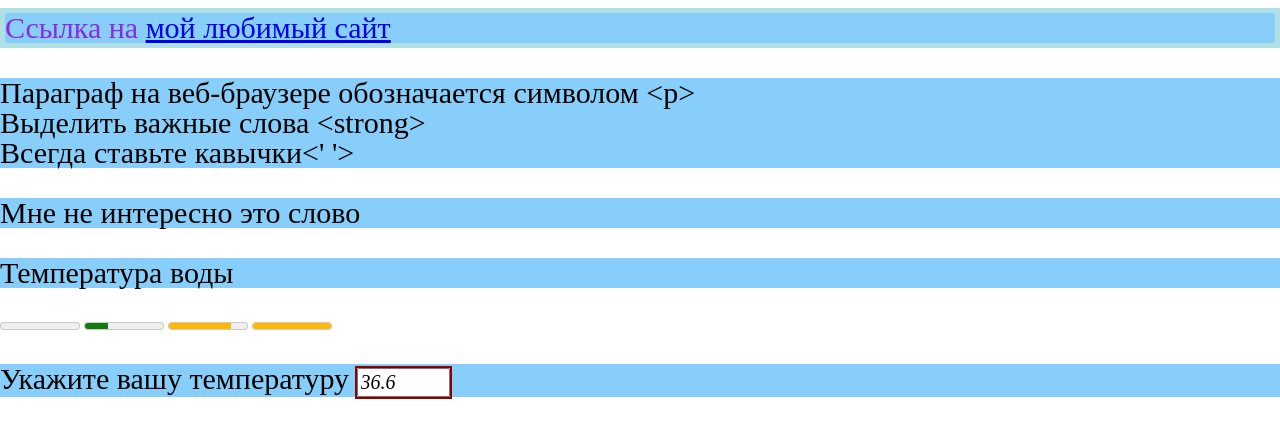
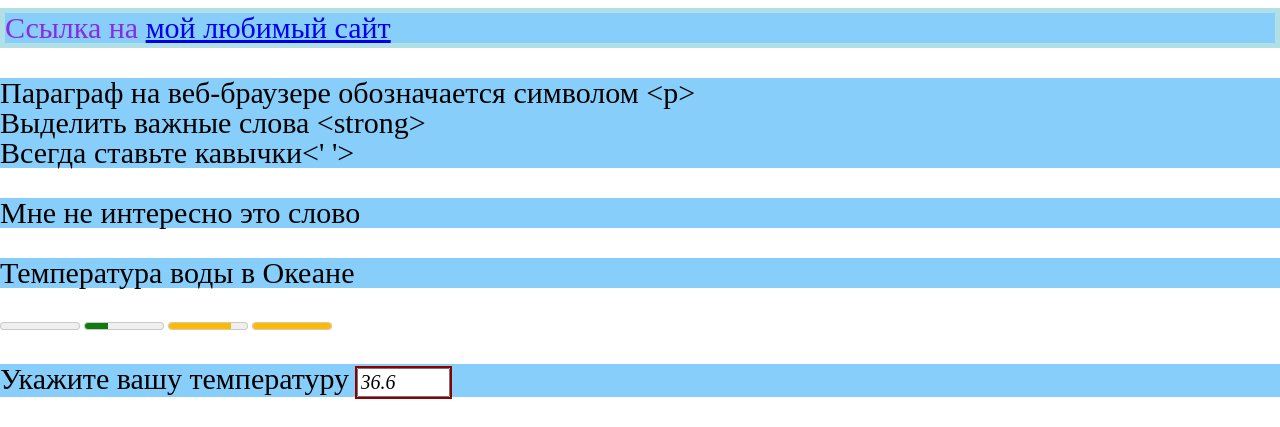
Before and after one commit to AnciferRaiden/My-Project1, a plain HTML site: page index.html in a window 1280 px wide. Shown: the part 1277-1704 px from the top of the page. Drawn offline with Linux system fonts and the light colour scheme.

Commit message:
very low changes

```diff
--- a/index.html
+++ b/index.html
@@ -29,7 +29,7 @@
                 Всегда ставьте кавычки&lt;' '&gt; <br></p>
                 <p>Мне не интересно это слово<!--<p>Интересно что это... </p>--></p>
             </div>
-            <p>Температура воды</p>
+            <p>Температура воды в Океане</p>
             <meter value="0" max="100" low="10" high="60">Низкая</meter>
             <meter value="30" max="100" low="10" high="60">Нормальная</meter>
             <meter value="80" max="100" low="10" high="60">Горячая</meter>
```
